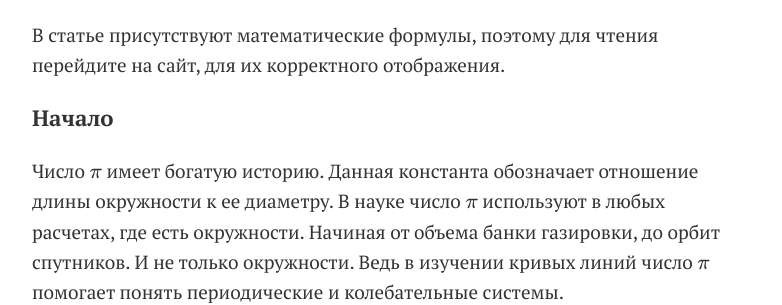
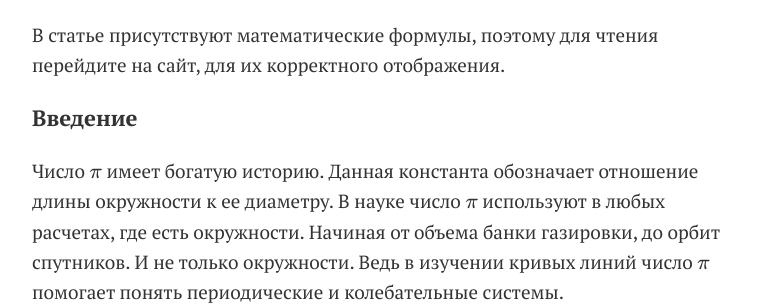
Before and after one commit to anna-vanlee/bizikov.ru, a Jekyll site: the page built from _posts/2015-01-09-history-of-pi.md, in a window 1280 px wide and 900 px high. Shown: the part 420-725 px from the top of the window, without its empty margins (128-910 px from the left). Built offline with Jekyll 4.4.1, drawn with Linux system fonts in a browser that asks for light colours; formulas are drawn with MathJax 3.

Commit message:
Изменен подзаголовок

```diff
--- a/_posts/2015-01-09-history-of-pi.md
+++ b/_posts/2015-01-09-history-of-pi.md
@@ -13,7 +13,7 @@ tags:
 
 В статье присутствуют математические формулы, поэтому для чтения перейдите на сайт, для их корректного отображения.
 
-### Начало
+### Введение
 
 Число \\( \pi \\) имеет богатую историю. Данная константа обозначает отношение длины окружности к ее диаметру.
 В науке число \\( \pi \\) используют в любых расчетах, где есть окружности. Начиная от объема банки газировки, до орбит спутников.
```
